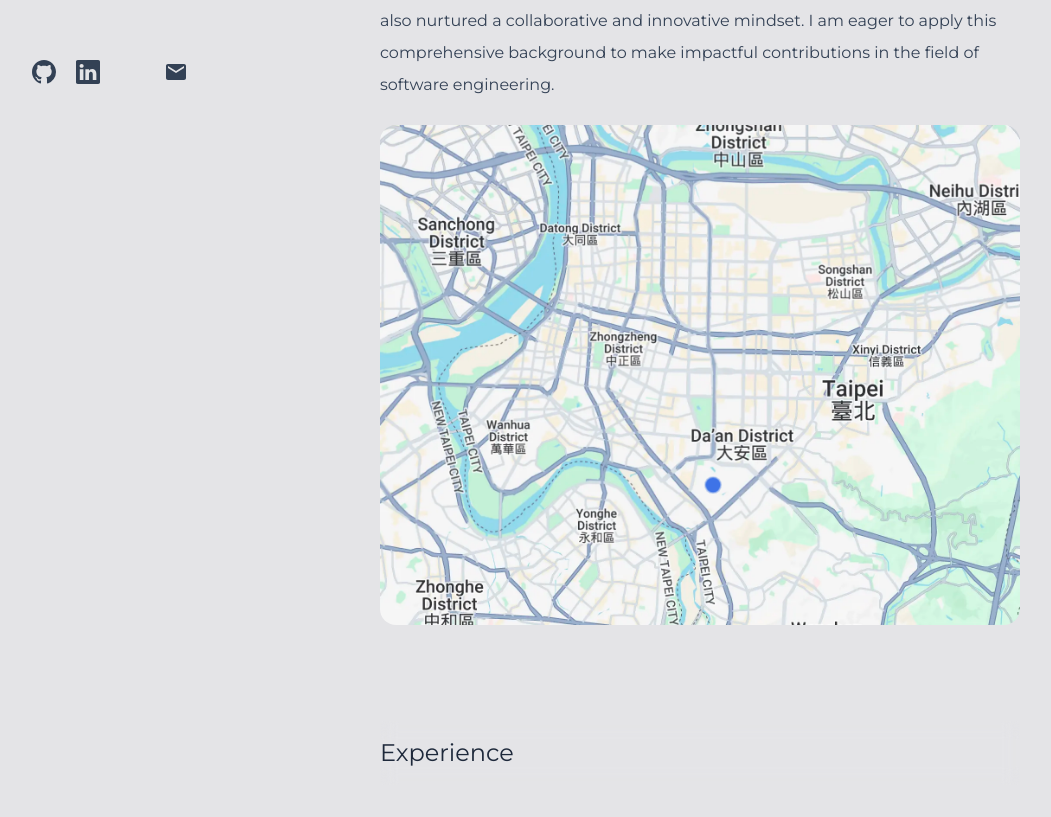
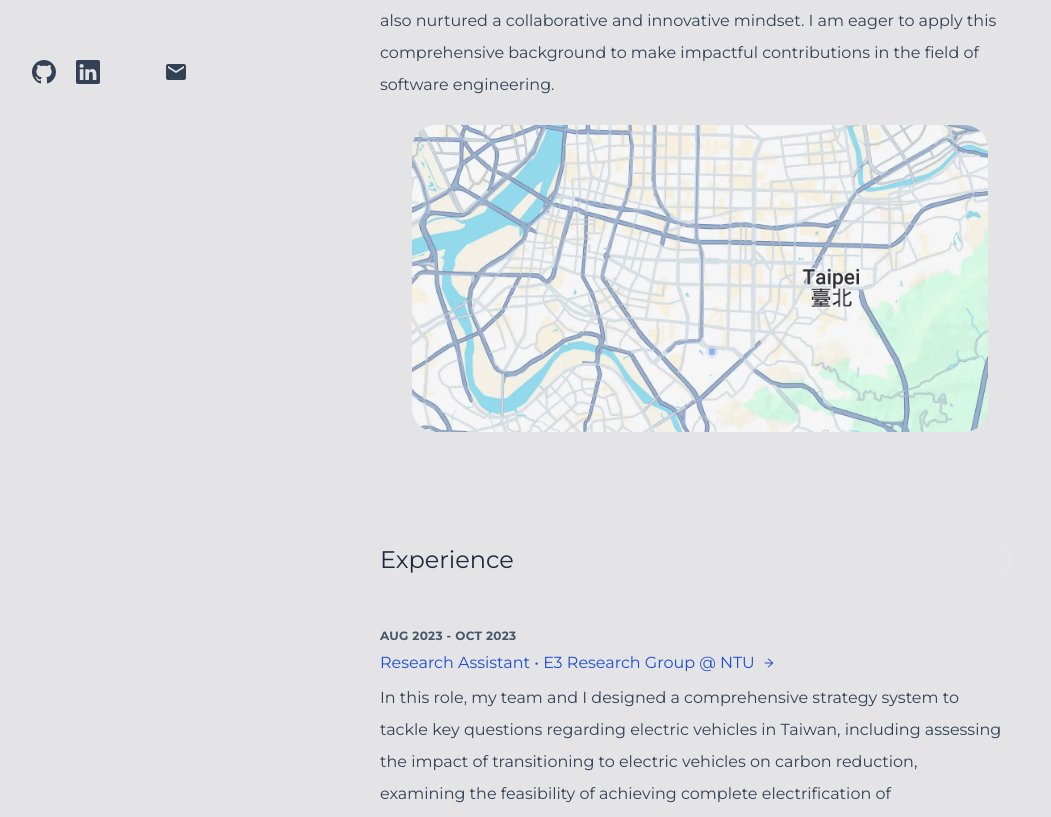
Before and after one commit to wctseng99/wctseng99.github.io, a React (Vite) app: page / in a window 1280 px wide. Shown: the part 580-1397 px from the top of the page, without its empty margins (116-1167 px from the left). Built offline with nearby package versions, Linux system fonts and the light colour scheme; some icons are missing.

Commit message:
feat: update map

```diff
--- a/src/Components/About/About.jsx
+++ b/src/Components/About/About.jsx
@@ -1,4 +1,4 @@
-import React from "react";
+import React, { useRef, useEffect, useState } from "react";
 
 function About() {
   return (
@@ -51,18 +51,18 @@ function About() {
           contributions in the field of software engineering.
         </p>
 
-        <div
-          className="relative mt-6 svg-container w-full h-[500px] bg-no-repeat bg-fixed bg-center bg-cover rounded-2xl"
-          style={{
-            backgroundImage: "url('/map_bg.webp')",
-          }}
-        >
+        <div className="relative mt-6 svg-container max-w-xl mx-auto">
+          <img
+            src="/map_bg.webp"
+            alt="Background"
+            className="w-full rounded-3xl"
+          />
           <svg
             className="absolute"
             style={{
-              top: "72%",
+              top: "74%",
               left: "52%",
-              transform: "translate(-50%, -50%)", // Optional: center the SVG around the top-left corner of its position
+              transform: "translate(-50%, -50%)",
             }}
             viewBox="0 0 400 400"
             xmlns="http://www.w3.org/2000/svg"
```
Also changed, not shown: public/map_bg.webp.
